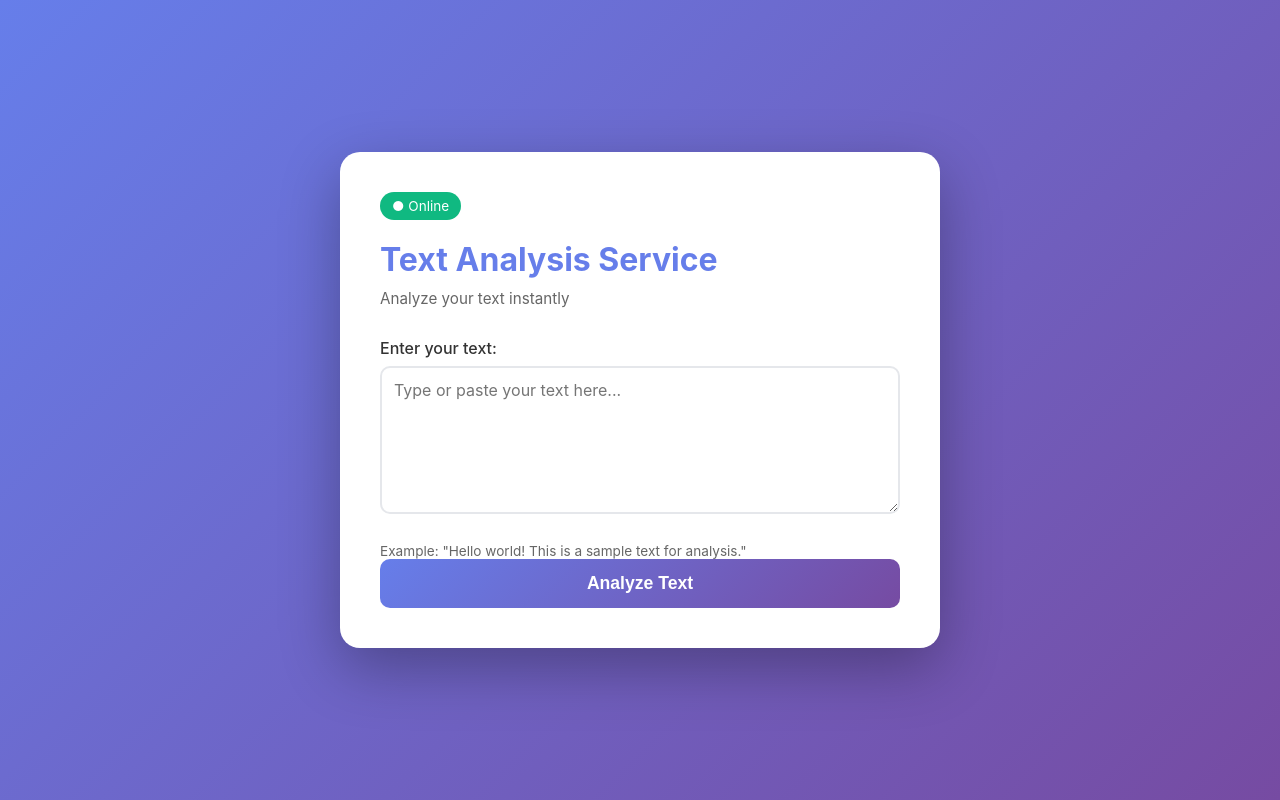
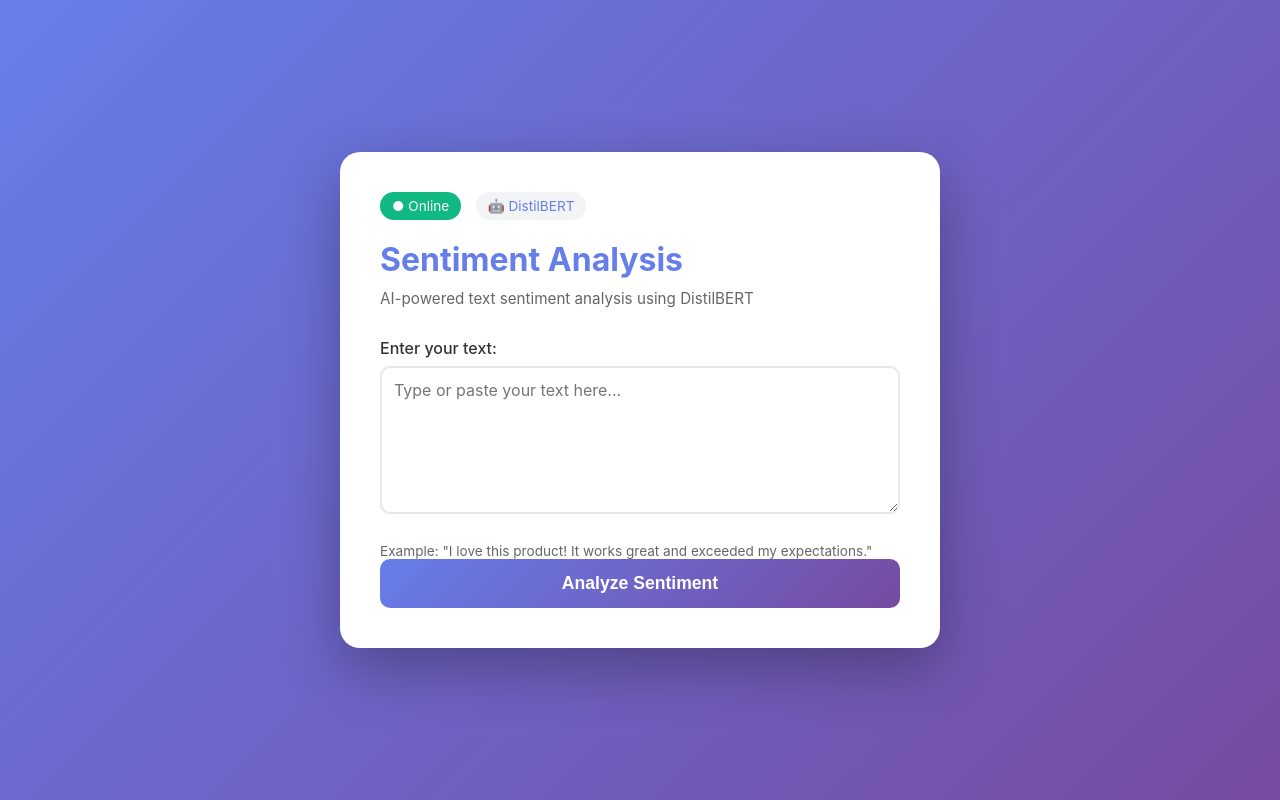
Before and after one commit to msannikov03/fse-final, a FastAPI app: page / in a window 1280 px wide. Run offline with FastAPI, Linux system fonts and the light colour scheme.

Commit message:
Add new AI model

```diff
--- a/app/main.py
+++ b/app/main.py
@@ -5,23 +5,32 @@ from fastapi.responses import HTMLResponse
 from fastapi.staticfiles import StaticFiles
 from fastapi.templating import Jinja2Templates
 from pydantic import BaseModel
+from transformers import pipeline
 
-app = FastAPI(title="Text Analysis Service", version="0.1.0")
+app = FastAPI(title="Sentiment Analysis Service", version="0.1.0")
 
 # Setup templates and static files
 BASE_DIR = Path(__file__).resolve().parent
 templates = Jinja2Templates(directory=str(BASE_DIR / "templates"))
 app.mount("/static", StaticFiles(directory=str(BASE_DIR / "static")), name="static")
 
+# Load lightweight DistilBERT sentiment analysis model
+# This runs on CPU and is optimized for laptops (~67MB)
+sentiment_pipeline = pipeline(
+    "sentiment-analysis",
+    model="distilbert-base-uncased-finetuned-sst-2-english",
+    device=-1,  # Use CPU
+)
+
 
 class TextInput(BaseModel):
     text: str
 
 
-class TextOutput(BaseModel):
-    tag: str
-    scores: list[float]
-    stats: dict
+class SentimentOutput(BaseModel):
+    label: str  # POSITIVE or NEGATIVE
+    confidence: float  # 0.0 to 1.0
+    scores: dict  # {"POSITIVE": 0.xx, "NEGATIVE": 0.xx}
 
 
 @app.get("/", response_class=HTMLResponse)
@@ -31,94 +40,29 @@ async def root(request: Request):
 
 @app.get("/health")
 def health():
-    return {"ok": True}
+    return {"ok": True, "model": "distilbert-base-uncased-finetuned-sst-2-english"}
 
 
-@app.post("/api", response_model=TextOutput)
-def api(body: TextInput):
+@app.post("/api/sentiment", response_model=SentimentOutput)
+def analyze_sentiment(body: TextInput):
     """
-    Analyze text and return statistics and sentiment analysis.
+    Analyze sentiment of input text using DistilBERT model.
+    Returns label (POSITIVE/NEGATIVE) and confidence scores.
     """
-    text = body.text
+    result = sentiment_pipeline(body.text)[0]
+    label = result["label"]
+    score = result["score"]
 
-    # Count words
-    words = text.split()
-    word_count = len(words)
+    # Calculate both positive and negative scores
+    if label == "POSITIVE":
+        positive_score = score
+        negative_score = 1.0 - score
+    else:  # NEGATIVE
+        positive_score = 1.0 - score
+        negative_score = score
 
-    # Count characters
-    char_count = len(text)
-    char_count_no_spaces = len(text.replace(" ", ""))
-
-    # Count sentences (simple heuristic)
-    sentence_endings = text.count(".") + text.count("!") + text.count("?")
-    sentence_count = max(1, sentence_endings)
-
-    # Simple sentiment analysis (based on word patterns)
-    positive_words = [
-        "good",
-        "great",
-        "excellent",
-        "amazing",
-        "wonderful",
-        "fantastic",
-        "love",
-        "best",
-        "awesome",
-        "beautiful",
-        "perfect",
-        "happy",
-        "nice",
-    ]
-    negative_words = [
-        "bad",
-        "terrible",
-        "awful",
-        "horrible",
-        "worst",
-        "hate",
-        "poor",
-        "sad",
-        "disappointing",
-        "ugly",
-        "wrong",
-    ]
-
-    text_lower = text.lower()
-    positive_count = sum(1 for word in positive_words if word in text_lower)
-    negative_count = sum(1 for word in negative_words if word in text_lower)
-
-    # Calculate sentiment score (0 to 1, where 1 is most positive)
-    total_sentiment = positive_count + negative_count
-    if total_sentiment > 0:
-        sentiment_score = (positive_count + 0.5 * negative_count) / (
-            total_sentiment * 1.5
-        )
-    else:
-        sentiment_score = 0.5  # Neutral
-
-    # Determine category
-    if word_count < 10:
-        category = "Short Text"
-    elif word_count < 50:
-        category = "Medium Text"
-    else:
-        category = "Long Text"
-
-    # Add sentiment to category
-    if sentiment_score > 0.6:
-        category += " (Positive)"
-    elif sentiment_score < 0.4:
-        category += " (Negative)"
-    else:
-        category += " (Neutral)"
-
-    stats = {
-        "words": word_count,
-        "characters": char_count,
-        "characters_no_spaces": char_count_no_spaces,
-        "sentences": sentence_count,
-    }
-
-    return TextOutput(
-        tag=category, scores=[sentiment_score, 1.0 - sentiment_score], stats=stats
+    return SentimentOutput(
+        label=label,
+        confidence=score,
+        scores={"POSITIVE": positive_score, "NEGATIVE": negative_score},
     )
--- a/app/templates/index.html
+++ b/app/templates/index.html
@@ -3,7 +3,7 @@
 <head>
     <meta charset="UTF-8">
     <meta name="viewport" content="width=device-width, initial-scale=1.0">
-    <title>Text Analysis Service</title>
+    <title>Sentiment Analysis Service</title>
     <style>
         * {
             margin: 0;
@@ -52,6 +52,17 @@
             margin-bottom: 20px;
         }
 
+        .model-badge {
+            display: inline-block;
+            background: #f3f4f6;
+            color: #667eea;
+            padding: 6px 12px;
+            border-radius: 20px;
+            font-size: 0.85em;
+            margin-bottom: 20px;
+            margin-left: 10px;
+        }
+
         label {
             display: block;
             color: #333;
@@ -166,8 +211,9 @@
 <body>
     <div class="container">
         <span class="status">● Online</span>
-        <h1>Text Analysis Service</h1>
-        <p class="subtitle">Analyze your text instantly</p>
+        <span class="model-badge">🤖 DistilBERT</span>
+        <h1>Sentiment Analysis</h1>
+        <p class="subtitle">AI-powered text sentiment analysis using DistilBERT</p>
 
         <form id="apiForm">
             <label for="text">Enter your text:</label>
@@ -178,9 +224,9 @@
                 rows="6"
                 required
             ></textarea>
-            <p class="example">Example: "Hello world! This is a sample text for analysis."</p>
+            <p class="example">Example: "I love this product! It works great and exceeded my expectations."</p>
 
-            <button type="submit">Analyze Text</button>
+            <button type="submit" id="submitBtn">Analyze Sentiment</button>
         </form>
 
         <div id="result" class="result"></div>
@@ -192,6 +238,7 @@
 
             const text = document.getElementById('text').value;
             const resultDiv = document.getElementById('result');
+            const submitBtn = document.getElementById('submitBtn');
 
             try {
                 // Validate input
@@ -199,8 +246,12 @@
                     throw new Error('Please enter some text');
                 }
 
+                // Disable button and show loading
+                submitBtn.disabled = true;
+                submitBtn.textContent = 'Analyzing...';
+
                 // Make API request
-                const response = await fetch('/api', {
+                const response = await fetch('/api/sentiment', {
                     method: 'POST',
                     headers: {
                         'Content-Type': 'application/json',
@@ -214,29 +265,35 @@
 
                 const data = await response.json();
 
+                // Determine sentiment class and icon
+                const sentimentClass = data.label.toLowerCase();
+                const sentimentIcon = data.label === 'POSITIVE' ? '😊' : '😞';
+
                 // Display result
-                resultDiv.className = 'result show';
+                resultDiv.className = `result show ${sentimentClass}`;
                 resultDiv.innerHTML = `
-                    <h3>✓ Analysis Result</h3>
+                    <h3>
+                        <span class="sentiment-icon">${sentimentIcon}</span>
+                        ${data.label} Sentiment
+                    </h3>
                     <div class="result-item">
-                        <div class="result-label">Category:</div>
-                        <div class="result-value">${data.tag}</div>
+                        <div class="result-label">Confidence:</div>
+                        <div class="result-value">${(data.confidence * 100).toFixed(1)}%</div>
+                        <div class="confidence-bar">
+                            <div class="confidence-fill" style="width: ${data.confidence * 100}%"></div>
+                        </div>
                     </div>
                     <div class="result-item">
-                        <div class="result-label">Words:</div>
-                        <div class="result-value">${data.stats.words}</div>
+                        <div class="result-label">Positive Score:</div>
+                        <div class="result-value">${(data.scores.POSITIVE * 100).toFixed(1)}%</div>
                     </div>
                     <div class="result-item">
-                        <div class="result-label">Characters:</div>
-                        <div class="result-value">${data.stats.characters} (${data.stats.characters_no_spaces} without spaces)</div>
+                        <div class="result-label">Negative Score:</div>
+                        <div class="result-value">${(data.scores.NEGATIVE * 100).toFixed(1)}%</div>
                     </div>
                     <div class="result-item">
-                        <div class="result-label">Sentences:</div>
-                        <div class="result-value">${data.stats.sentences}</div>
-                    </div>
-                    <div class="result-item">
-                        <div class="result-label">Sentiment Score:</div>
-                        <div class="result-value">${data.scores[0].toFixed(2)} (positive: ${(data.scores[0] * 100).toFixed(1)}%)</div>
+                        <div class="result-label">Text Length:</div>
+                        <div class="result-value">${text.length} characters, ${text.split(/\s+/).filter(w => w).length} words</div>
                     </div>
                 `;
             } catch (error) {
@@ -245,6 +302,10 @@
                     <h3>✗ Error</h3>
                     <div class="result-value">${error.message}</div>
                 `;
+            } finally {
+                // Re-enable button
+                submitBtn.disabled = false;
+                submitBtn.textContent = 'Analyze Sentiment';
             }
         });
     </script>
--- a/pyproject.toml
+++ b/pyproject.toml
@@ -14,7 +14,9 @@ dependencies = [
   "pydantic>=2.7.0",
   "pytest>=8.0.0",
   "httpx>=0.27.0",
-  "jinja2>=3.1.0"
+  "jinja2>=3.1.0",
+  "transformers>=4.35.0",
+  "torch>=2.0.0"
 ]
 
 [tool.pytest.ini_options]
```
Also changed, not shown: other parts of app/templates/index.html (+39 -5 lines), tests/test_api.py (+29 -22 lines), README.md.
